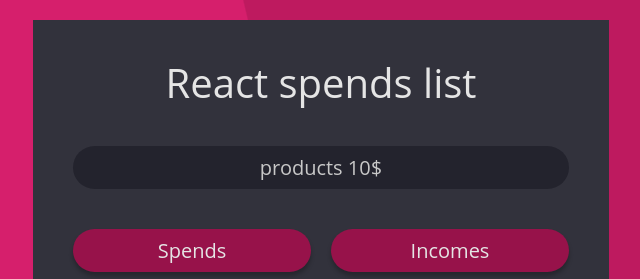
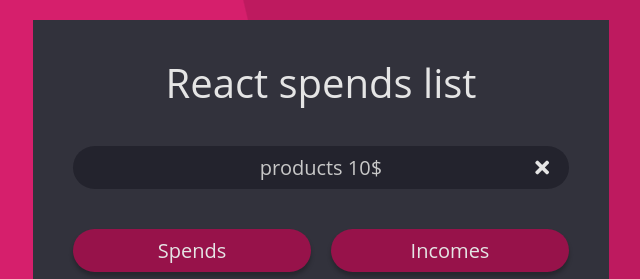
Before and after one commit to fav757/react_spends_list, a React (Create React App) app: page / in a window 1280 px wide. Shown: the top 279 px of the page, without its empty margins (319-959 px from the left). Built offline with nearby package versions, Linux system fonts and the light colour scheme.

Commit message:
add fonts awesome cdn

```diff
--- a/public/index.html
+++ b/public/index.html
@@ -10,6 +10,10 @@
       content="Web site created using create-react-app"
     />
     <title>React App</title>
+    <link
+      href="https://use.fontawesome.com/releases/v5.0.13/css/all.css"
+      rel="stylesheet"
+    />
   </head>
   <body>
     <noscript>You need to enable JavaScript to run this app.</noscript>
--- a/src/components/InputPanel/Input.js
+++ b/src/components/InputPanel/Input.js
@@ -3,8 +3,15 @@ import styled from 'styled-components';
 import { GlobalState } from '../../GlobalState';
 import { changeInputQuery } from '../../RootActions';
 
+const StyledContainer = styled.div`
+  display: flex;
+  position: relative;
+  align-items: center;
+  padding-bottom: 2rem;
+`;
+
 const StyledInput = styled.input`
-  margin-bottom: 2rem;
+  padding-bottom: 2rem;
   background: #23232d;
   border-radius: 24px;
   font-size: 1rem;
@@ -15,17 +22,45 @@ const StyledInput = styled.input`
   outline: none;
   color: inherit;
 
+  :focus {
+    box-shadow: 0 0 5px #d61f6c;
+  }
+
   ::placeholder {
     color: #c8c8c8;
   }
 `;
 
+const StyledIcon = styled.div`
+  position: absolute;
+  right: 0;
+  margin-right: 1rem;
+
+  :hover {
+    transform: scale(1.2);
+  }
+`;
+
 function Input() {
-  const {state, dispatch} = useContext(GlobalState);
+  const { state, dispatch } = useContext(GlobalState);
+
   const handleChange = (event) =>
     dispatch(changeInputQuery(event.target.value));
 
-  return <StyledInput onChange={handleChange} defaultValue={state.inputQuery} placeholder='products 10$' />;
+  const handleClick = () => dispatch(changeInputQuery(''));
+
+  return (
+    <StyledContainer>
+      <StyledIcon onClick={handleClick}>
+        <i className='fas fa-times'></i>
+      </StyledIcon>
+      <StyledInput
+        value={state.inputQuery || ''}
+        onChange={handleChange}
+        placeholder='products 10$'
+      />
+    </StyledContainer>
+  );
 }
 
 export default Input;
```
